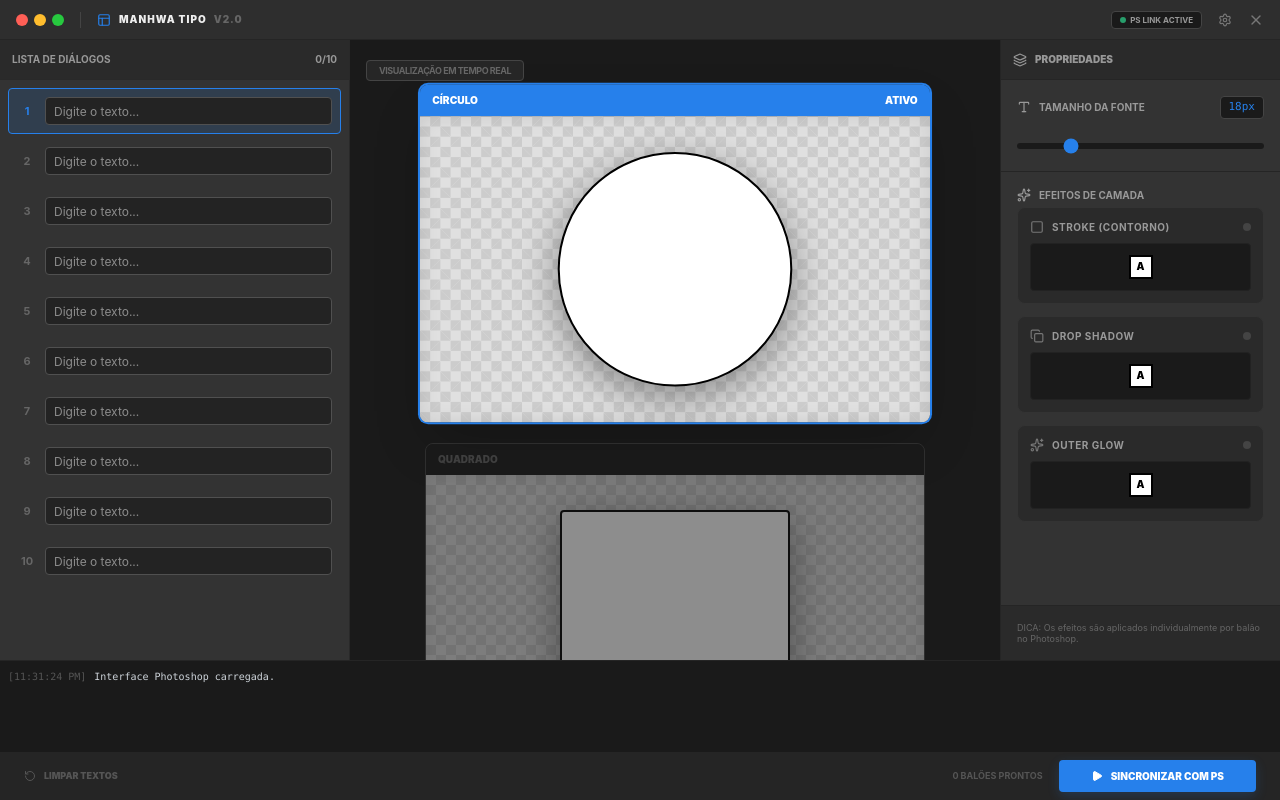
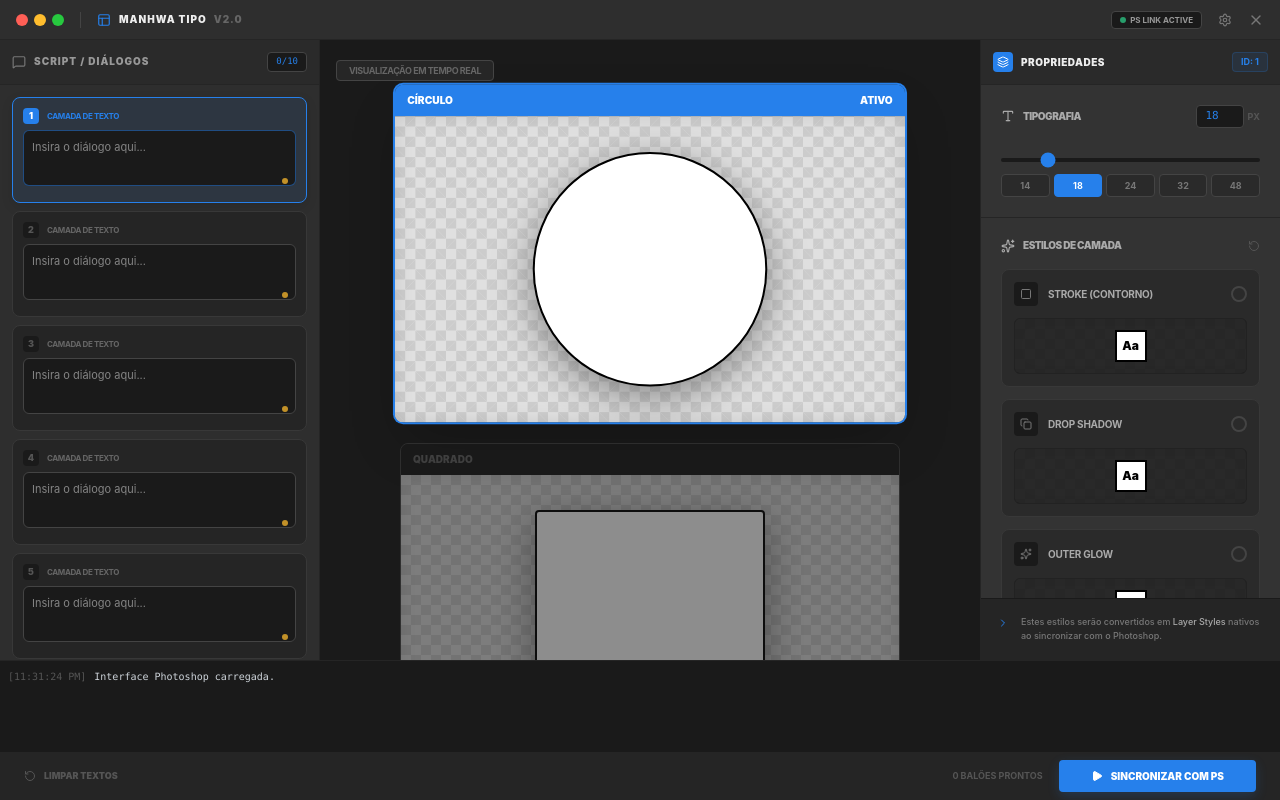
Before and after one commit to Kirus225/app, a React (Vite) app: page / in a window 1280 px wide. Built offline with nearby package versions, Linux system fonts and the light colour scheme.

Commit message:
[dyad] Lapidação visual premium do painel de propriedades e lista de diálogos - wrote 2 file(s)

```diff
--- a/src/components/DialogueList.tsx
+++ b/src/components/DialogueList.tsx
@@ -1,6 +1,7 @@
 "use client";
 
 import React from "react";
+import { MessageSquare, Trash2 } from "lucide-react";
 
 interface LineData {
   id: number;
@@ -16,27 +17,62 @@ interface DialogueListProps {
 
 const DialogueList = ({ lines, activeLineId, onSelect, onInputChange }: DialogueListProps) => {
   return (
-    <div className="w-[350px] flex flex-col border-r border-[#292929] bg-[#333]">
-      <div className="p-3 border-b border-[#292929] bg-[#2a2a2a] text-[10px] font-bold uppercase text-[#989898] flex justify-between">
-        <span>Lista de Diálogos</span>
-        <span>{Object.values(lines).filter(l => l.text).length}/10</span>
+    <div className="w-[320px] flex flex-col border-r border-[#252525] bg-[#2e2e2e]">
+      <div className="p-3 border-b border-[#252525] bg-[#2a2a2a] flex items-center justify-between">
+        <div className="flex items-center gap-2">
+          <MessageSquare size={14} className="text-[#777]" />
+          <span className="text-[10px] font-black uppercase text-[#989898] tracking-widest">Script / Diálogos</span>
+        </div>
+        <div className="px-2 py-0.5 rounded bg-[#1a1a1a] border border-[#444] text-[9px] font-mono text-[#2680EB]">
+          {Object.values(lines).filter(l => l.text.trim()).length}/10
+        </div>
       </div>
-      <div className="flex-1 overflow-y-auto p-2 space-y-1">
+
+      <div className="flex-1 overflow-y-auto p-3 space-y-2 custom-scrollbar">
         {Object.values(lines).map(line => (
           <div
             key={line.id}
             onClick={() => onSelect(line.id)}
-            className={`flex items-center gap-2 p-2 rounded cursor-pointer transition-colors ${activeLineId === line.id ? 'bg-[#2680EB]/15 border border-[#2680EB]' : 'border border-transparent hover:bg-white/5'}`}
+            className={`group relative flex flex-col gap-1.5 p-2.5 rounded-lg border transition-all duration-200 cursor-pointer ${
+              activeLineId === line.id
+                ? 'bg-[#2680EB]/10 border-[#2680EB] shadow-[0_4px_12px_rgba(0,0,0,0.1)]'
+                : 'bg-[#252525] border-[#383838] hover:border-[#555]'
+            }`}
           >
-            <span className={`w-5 text-center font-bold text-[11px] ${activeLineId === line.id ? 'text-[#2680EB]' : 'text-[#666]'}`}>{line.id}</span>
-            <input
-              className="flex-1 bg-[#232323] border border-[#505050] text-[#F5F5F5] h-7 px-2 rounded text-xs outline-none focus:border-[#2680EB]"
-              placeholder="Digite o texto..."
-              value={line.text}
-              onChange={(e) => onInputChange(line.id, e.target.value)}
-              onFocus={() => onSelect(line.id)}
-            />
-            {line.text && <div className="w-1.5 h-1.5 rounded-full bg-[#2DCE89]" />}
+            <div className="flex items-center justify-between">
+              <div className="flex items-center gap-2">
+                <span className={`text-[9px] font-black w-4 h-4 flex items-center justify-center rounded ${activeLineId === line.id ? 'bg-[#2680EB] text-white' : 'bg-[#1a1a1a] text-[#555]'}`}>
+                  {line.id}
+                </span>
+                <span className={`text-[8px] font-bold uppercase tracking-tighter ${activeLineId === line.id ? 'text-[#2680EB]' : 'text-[#666]'}`}>
+                  Camada de Texto
+                </span>
+              </div>
+              {line.text && (
+                <button
+                  onClick={(e) => { e.stopPropagation(); onInputChange(line.id, ""); }}
+                  className="opacity-0 group-hover:opacity-100 p-1 hover:text-[#ff5f56] text-[#555] transition-all"
+                >
+                  <Trash2 size={10} />
+                </button>
+              )}
+            </div>
+
+            <div className="relative">
+              <textarea
+                className={`w-full bg-[#1a1a1a] border border-[#444] text-[#eee] text-[11px] p-2 rounded-md outline-none focus:border-[#2680EB] transition-all resize-none h-14 custom-scrollbar ${activeLineId === line.id ? 'border-[#2680EB]/50' : ''}`}
+                placeholder="Insira o diálogo aqui..."
+                value={line.text}
+                onChange={(e) => onInputChange(line.id, e.target.value)}
+                onFocus={() => onSelect(line.id)}
+              />
+              {!line.text && (
+                <div className="absolute right-2 bottom-2 w-1.5 h-1.5 rounded-full bg-[#ffbd2e] animate-pulse" />
+              )}
+              {line.text && (
+                <div className="absolute right-2 bottom-2 w-1.5 h-1.5 rounded-full bg-[#2DCE89]" />
+              )}
+            </div>
           </div>
         ))}
       </div>
--- a/src/components/PropertiesSidebar.tsx
+++ b/src/components/PropertiesSidebar.tsx
@@ -1,7 +1,7 @@
 "use client";
 
 import React from "react";
-import { Type, Layers, Sparkles, Copy, Square } from "lucide-react";
+import { Type, Layers, Sparkles, Copy, Square, ChevronRight, RotateCcw } from "lucide-react";
 
 interface Effects {
   stroke: boolean;
@@ -17,26 +17,36 @@ interface PropertiesSidebarProps {
   activeLineId: number | null;
 }
 
-const EffectPreview = ({ label, active, onClick, icon: Icon, previewStyle }: any) => (
+const EffectCard = ({ label, active, onClick, icon: Icon, previewStyle }: any) => (
   <div
     onClick={onClick}
-    className={`group cursor-pointer p-3 rounded-lg border transition-all ${active ? 'bg-[#2680EB]/10 border-[#2680EB]' : 'bg-[#2a2a2a] border-[#333] hover:border-[#444]'}`}
+    className={`group relative cursor-pointer p-3 rounded-lg border transition-all duration-200 ${
+      active
+        ? 'bg-[#2680EB]/10 border-[#2680EB] shadow-[inset_0_0_12px_rgba(38,128,235,0.1)]'
+        : 'bg-[#2a2a2a] border-[#383838] hover:border-[#555] hover:bg-[#2f2f2f]'
+    }`}
   >
-    <div className="flex items-center justify-between mb-2">
-      <div className="flex items-center gap-2">
-        <Icon size={14} className={active ? 'text-[#2680EB]' : 'text-[#777]'} />
-        <span className={`text-[10px] font-bold uppercase tracking-wider ${active ? 'text-white' : 'text-[#999]'}`}>{label}</span>
+    <div className="flex items-center justify-between mb-3">
+      <div className="flex items-center gap-2.5">
+        <div className={`p-1.5 rounded ${active ? 'bg-[#2680EB] text-white' : 'bg-[#1a1a1a] text-[#777]'}`}>
+          <Icon size={12} />
         </div>
-      <div className={`w-2 h-2 rounded-full ${active ? 'bg-[#2680EB] shadow-[0_0_8px_#2680EB]' : 'bg-[#444]'}`} />
+        <span className={`text-[10px] font-bold uppercase tracking-tight ${active ? 'text-white' : 'text-[#aaa]'}`}>
+          {label}
+        </span>
+      </div>
+      <div className={`w-4 h-4 rounded-full border-2 flex items-center justify-center transition-colors ${active ? 'border-[#2680EB] bg-[#2680EB]' : 'border-[#444]'}`}>
+        {active && <div className="w-1.5 h-1.5 bg-white rounded-full" />}
+      </div>
     </div>
 
-    {/* Mini Preview Box */}
-    <div className="h-12 bg-[#1a1a1a] rounded border border-[#222] flex items-center justify-center overflow-hidden">
+    <div className="relative h-14 bg-[#151515] rounded-md border border-[#222] flex items-center justify-center overflow-hidden group-hover:border-[#444] transition-colors">
+      <div className="absolute inset-0 opacity-10 checkerboard" />
       <div
-        className="w-6 h-6 bg-white border-2 border-black flex items-center justify-center text-[10px] font-black text-black"
+        className="relative z-10 w-8 h-8 bg-white border-2 border-black flex items-center justify-center text-xs font-black text-black transition-transform group-hover:scale-110"
         style={previewStyle}
       >
-        A
+        Aa
       </div>
     </div>
   </div>
@@ -44,70 +54,120 @@ const EffectPreview = ({ label, active, onClick, icon: Icon, previewStyle }: any
 
 const PropertiesSidebar = ({ fontSize, effects, onFontSizeChange, onToggleEffect, activeLineId }: PropertiesSidebarProps) => {
   if (!activeLineId) return (
-    <div className="w-[280px] bg-[#333] border-l border-[#252525] flex items-center justify-center text-[#666] text-[10px] uppercase font-bold">
-      Selecione uma linha
+    <div className="w-[300px] bg-[#333] border-l border-[#252525] flex flex-col items-center justify-center p-8 text-center">
+      <div className="w-12 h-12 rounded-full bg-[#2a2a2a] flex items-center justify-center mb-4 border border-[#444]">
+        <Layers size={20} className="text-[#555]" />
+      </div>
+      <p className="text-[10px] font-bold uppercase text-[#666] tracking-widest">Nenhum Balão Selecionado</p>
+      <p className="text-[9px] text-[#555] mt-2">Selecione uma linha na lista à esquerda para editar suas propriedades.</p>
     </div>
   );
 
   return (
-    <div className="w-[280px] bg-[#333] border-l border-[#252525] flex flex-col overflow-y-auto">
-      <div className="p-3 border-b border-[#252525] bg-[#2a2a2a] text-[10px] font-black uppercase text-[#989898] flex items-center gap-2">
-        <Layers size={14} /> Propriedades
+    <div className="w-[300px] bg-[#333] border-l border-[#252525] flex flex-col overflow-hidden">
+      {/* HEADER */}
+      <div className="p-3 border-b border-[#252525] bg-[#2a2a2a] flex items-center justify-between">
+        <div className="flex items-center gap-2">
+          <div className="w-5 h-5 bg-[#2680EB] rounded flex items-center justify-center">
+            <Layers size={12} className="text-white" />
+          </div>
+          <span className="text-[10px] font-black uppercase text-[#eee] tracking-wider">Propriedades</span>
+        </div>
+        <span className="text-[9px] font-bold text-[#2680EB] bg-[#2680EB]/10 px-2 py-0.5 rounded border border-[#2680EB]/20">
+          ID: {activeLineId}
+        </span>
       </div>
 
-      {/* FONT SIZE SECTION */}
-      <div className="p-4 border-b border-[#252525]">
-        <div className="flex items-center justify-between mb-3">
-          <div className="flex items-center gap-2 text-[#999]">
+      <div className="flex-1 overflow-y-auto custom-scrollbar">
+        {/* FONT SECTION */}
+        <div className="p-5 border-b border-[#252525] space-y-4">
+          <div className="flex items-center justify-between">
+            <div className="flex items-center gap-2 text-[#aaa]">
               <Type size={14} />
-            <span className="text-[10px] font-bold uppercase">Tamanho da Fonte</span>
+              <span className="text-[10px] font-black uppercase tracking-tighter">Tipografia</span>
             </div>
-          <span className="text-[11px] font-mono text-[#2680EB] bg-[#1a1a1a] px-2 py-0.5 rounded border border-[#444]">{fontSize}px</span>
+            <div className="flex items-center gap-1">
+              <input
+                type="number"
+                value={fontSize}
+                onChange={(e) => onFontSizeChange(Math.max(8, Math.min(100, parseInt(e.target.value) || 18)))}
+                className="w-12 bg-[#1a1a1a] border border-[#444] text-[#2680EB] text-[11px] font-mono text-center py-0.5 rounded focus:border-[#2680EB] outline-none"
+              />
+              <span className="text-[9px] font-bold text-[#555]">PX</span>
             </div>
+          </div>
+
+          <div className="space-y-3">
             <input
-          type="range" min="10" max="50"
+              type="range" min="10" max="60"
               value={fontSize}
               onChange={(e) => onFontSizeChange(parseInt(e.target.value))}
-          className="w-full h-1.5 bg-[#1a1a1a] rounded-lg appearance-none cursor-pointer accent-[#2680EB]"
+              className="w-full h-1 bg-[#1a1a1a] rounded-lg appearance-none cursor-pointer accent-[#2680EB]"
             />
+            <div className="flex justify-between gap-1">
+              {[14, 18, 24, 32, 48].map(size => (
+                <button
+                  key={size}
+                  onClick={() => onFontSizeChange(size)}
+                  className={`flex-1 py-1 text-[9px] font-bold rounded border transition-colors ${fontSize === size ? 'bg-[#2680EB] border-[#2680EB] text-white' : 'bg-[#2a2a2a] border-[#444] text-[#777] hover:border-[#666]'}`}
+                >
+                  {size}
+                </button>
+              ))}
+            </div>
+          </div>
         </div>
 
         {/* EFFECTS SECTION */}
-      <div className="p-4 space-y-3">
-        <div className="flex items-center gap-2 text-[#999] mb-1">
+        <div className="p-5 space-y-4">
+          <div className="flex items-center justify-between">
+            <div className="flex items-center gap-2 text-[#aaa]">
               <Sparkles size={14} />
-          <span className="text-[10px] font-bold uppercase">Efeitos de Camada</span>
+              <span className="text-[10px] font-black uppercase tracking-tighter">Estilos de Camada</span>
+            </div>
+            <button className="text-[#555] hover:text-[#aaa] transition-colors">
+              <RotateCcw size={12} />
+            </button>
           </div>
 
-        <EffectPreview
+          <div className="grid grid-cols-1 gap-3">
+            <EffectCard
               label="Stroke (Contorno)"
               active={effects.stroke}
               onClick={() => onToggleEffect('stroke')}
               icon={Square}
-          previewStyle={{ WebkitTextStroke: effects.stroke ? '1.5px black' : '0px' }}
+              previewStyle={{ WebkitTextStroke: effects.stroke ? '2px black' : '0px' }}
             />
 
-        <EffectPreview
+            <EffectCard
               label="Drop Shadow"
               active={effects.shadow}
               onClick={() => onToggleEffect('shadow')}
               icon={Copy}
-          previewStyle={{ boxShadow: effects.shadow ? '3px 3px 0px rgba(0,0,0,0.3)' : 'none' }}
+              previewStyle={{ boxShadow: effects.shadow ? '4px 4px 0px rgba(0,0,0,0.4)' : 'none' }}
             />
 
-        <EffectPreview
+            <EffectCard
               label="Outer Glow"
               active={effects.glow}
               onClick={() => onToggleEffect('glow')}
               icon={Sparkles}
-          previewStyle={{ textShadow: effects.glow ? '0 0 5px #2680EB' : 'none' }}
+              previewStyle={{ textShadow: effects.glow ? '0 0 8px #2680EB' : 'none' }}
             />
           </div>
+        </div>
+      </div>
 
-      <div className="mt-auto p-4 bg-[#2a2a2a] border-t border-[#252525]">
-        <p className="text-[9px] text-[#666] leading-tight">
-          DICA: Os efeitos são aplicados individualmente por balão no Photoshop.
+      {/* FOOTER INFO */}
+      <div className="p-4 bg-[#252525] border-t border-[#1a1a1a]">
+        <div className="flex items-start gap-3">
+          <div className="mt-0.5 text-[#2680EB]">
+            <ChevronRight size={12} />
+          </div>
+          <p className="text-[9px] text-[#777] leading-relaxed font-medium">
+            Estes estilos serão convertidos em <span className="text-[#aaa]">Layer Styles</span> nativos ao sincronizar com o Photoshop.
           </p>
+        </div>
       </div>
     </div>
   );
```
Lines whose indentation alone changed are shown as unchanged.
